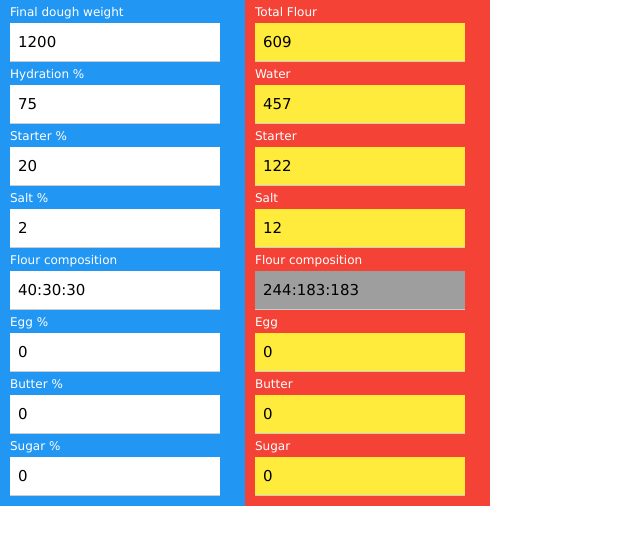
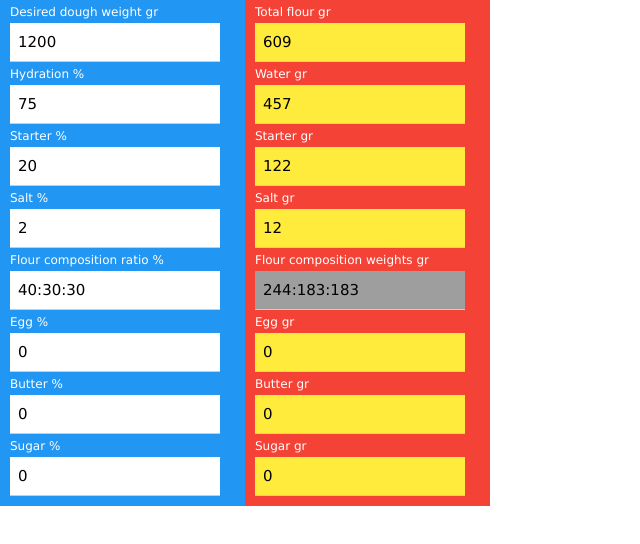
Before and after one commit to recap/dough, a Vue app: page / in a window 1280 px wide. Shown: the top 544 px of the page, without its empty margins (0-640 px from the left). Built offline with nearby package versions, Linux system fonts and the light colour scheme.

Commit message:
little things

```diff
--- a/src/App.vue
+++ b/src/App.vue
@@ -1,14 +1,14 @@
 <template>
   <div class="container w3-blue w3-cell">
-    <label class="labels">Final dough weight</label>
-    <input class="w3-input"  type="number" v-model="finalDoughWeight"  @change="calculate" @paste="calculate" @keyup="calculate">
+    <label class="labels">Desired dough weight gr</label>
+    <input class="w3-input"  type="number" v-model="desiredDoughWeight"  @change="calculate" @paste="calculate" @keyup="calculate">
     <label class="labels">Hydration %</label>
     <input class="w3-input" type="number" v-model="waterPercentage" @change="calculate" @paste="calculate" @keyup="calculate">
     <label class="labels">Starter % </label>
     <input class="w3-input" type="number" v-model="culturePercentage" @change="calculate" @paste="calculate" @keyup="calculate">
     <label class="labels">Salt %</label>
     <input class="w3-input" type="number" v-model="saltPercentage" @change="calculate" @paste="calculate" @keyup="calculate">
-    <label class="labels">Flour composition</label>
+    <label class="labels">Flour composition ratio %</label>
     <input class="w3-input" type="text" v-model="flourComposition" @change="calculate" @paste="calculate" @keyup="calculate">
     <label class="labels">Egg %</label>
     <input class="w3-input"  type="number" v-model="eggPercentage" @change="calculate" @paste="calculate" @keyup="calculate">
@@ -19,21 +19,21 @@
   </div>
 
   <div class= "container w3-red w3-cell">
-    <label class="labels">Total Flour </label>
+    <label class="labels">Total flour gr</label>
     <input class="w3-input w3-yellow"  type="number" v-model.lazy="flourWeight" @change="reverseCalculate" @paste="reverseCalculate" @keyup="reverseCalculate">
-    <label class="labels">Water </label>
+    <label class="labels">Water gr</label>
     <input class="w3-input w3-yellow" type="number" v-model.lazy="waterWeight">
-    <label class="labels">Starter  </label>
+    <label class="labels">Starter gr</label>
     <input class="w3-input w3-yellow" type="number" v-model.lazy="cultureWeight">
-    <label class="labels">Salt </label>
+    <label class="labels">Salt gr</label>
     <input class="w3-input w3-yellow" type="number" v-model.lazy="saltWeight">
-    <label class="labels">Flour composition</label>
+    <label class="labels">Flour composition weights gr</label>
     <input class="w3-input w3-gray" type="text"  v-model="flourCompositionWeight"  readonly>
-    <label class="labels">Egg </label>
+    <label class="labels">Egg gr</label>
     <input class="w3-input w3-yellow" type="number" v-model.lazy="eggWeight">
-    <label class="labels">Butter </label>
+    <label class="labels">Butter gr</label>
     <input class="w3-input w3-yellow" type="number" v-model.lazy="butterWeight">
-    <label class="labels">Sugar </label>
+    <label class="labels">Sugar gr</label>
     <input class="w3-input w3-yellow" type="number" v-model.lazy="sugarWeight">
   </div>
 </template>
@@ -51,8 +51,8 @@
 
 <script setup>
     import { ref, onMounted, computed } from 'vue'
-    const finalDoughWeight = ref(1200)
 
+    const desiredDoughWeight = ref(1200)
     const waterPercentage = ref(75)
     const eggPercentage = ref(0)
     const culturePercentage = ref(20)
@@ -81,26 +81,21 @@
     const cultureWeight = computed(computedTemplate(culturePercentage))
     const flourCompositionWeight = ref('')
 
-
     function reverseCalculate() {
       const p = (v) => v.value / 100
-      finalDoughWeight.value = Math.round(flourWeight.value * (p(waterPercentage) + p(eggPercentage) + p(culturePercentage) + p(butterPercentage) + p(saltPercentage) + p(sugarPercentage)) + flourWeight.value)
+      desiredDoughWeight.value = Math.round(flourWeight.value * (p(waterPercentage) + p(eggPercentage) + p(culturePercentage) + p(butterPercentage) + p(saltPercentage) + p(sugarPercentage)) + flourWeight.value)
       calculate()
-      console.log(`final dough weight: ${finalDoughWeight.value}`)
     }
 
     function calculate() {
-      flourWeight.value = Math.round((finalDoughWeight.value * 100) / (waterPercentage.value + culturePercentage.value + saltPercentage.value + eggPercentage.value + butterPercentage.value + sugarPercentage.value + 100))
-      const sum = flourComposition.value.split(':').reduce((a,b) => parseInt(a) + parseInt(b), 0)
-      if(sum != 100) {
+      flourWeight.value = Math.round((desiredDoughWeight.value * 100) / (waterPercentage.value + culturePercentage.value + saltPercentage.value + eggPercentage.value + butterPercentage.value + sugarPercentage.value + 100))
+      if(100 != flourComposition.value.split(':').reduce((a,b) => parseInt(a) + parseInt(b), 0)) {
         flourCompositionWeight.value = "WRONG RATIOS!"
-      }else {
-        flourCompositionWeight.value = flourComposition.value
-                                            .split(':')
+      } else {
+        flourCompositionWeight.value = flourComposition.value.split(':')
                                             .map((f) => Math.round((f * flourWeight.value) / 100 ))
                                             .join(':')
-            }
-
+      }
     }
 
     onMounted(() => {
```
